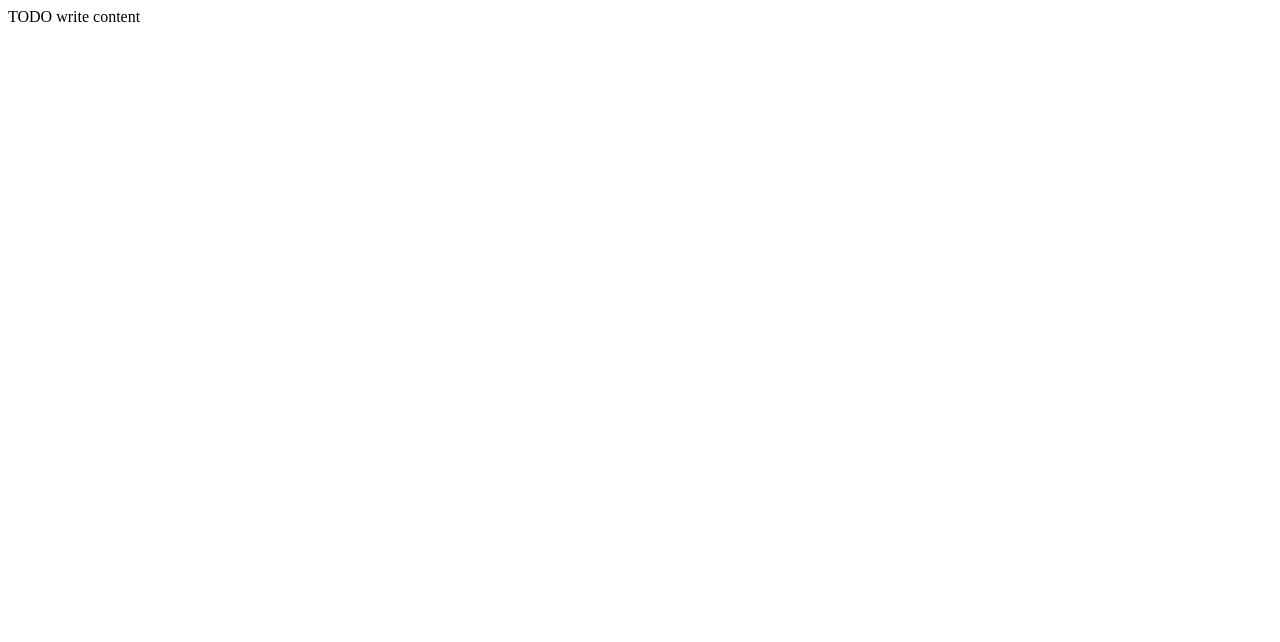
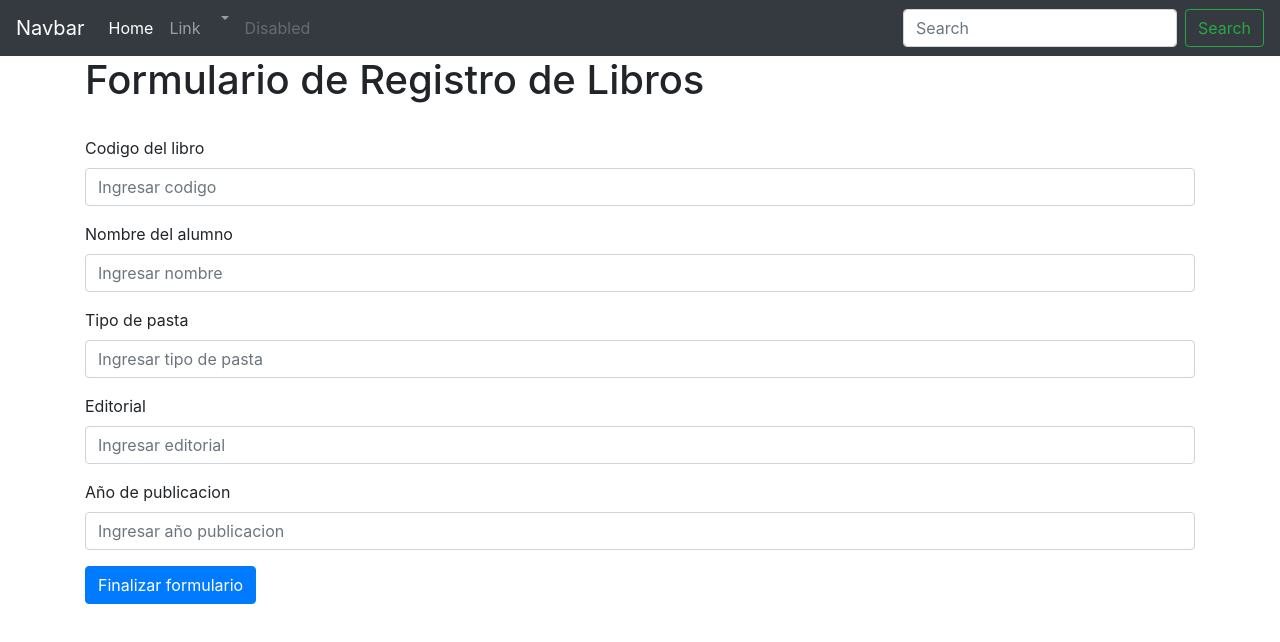
Before and after one commit to Arango155/JosueArango_ParcialI, a plain HTML site: page web/index.html in a window 1280 px wide. Drawn offline with nearby package versions, Linux system fonts and the light colour scheme.

Commit message:
Agrego boopstrap y creo un nav a la vez que el formulario

```diff
--- a/web/index.html
+++ b/web/index.html
@@ -1,11 +1,91 @@
 
 <html>
     <head>
-        <title>TODO supply a title</title>
+        <title>Primer Parcial</title>
         <meta charset="UTF-8">
         <meta name="viewport" content="width=device-width, initial-scale=1.0">
+        <link rel="stylesheet" href="https://cdn.jsdelivr.net/npm/bootstrap@4.6.2/dist/css/bootstrap.min.css" integrity="sha384-xOolHFLEh07PJGoPkLv1IbcEPTNtaed2xpHsD9ESMhqIYd0nLMwNLD69Npy4HI+N" crossorigin="anonymous">
+        <script src="https://cdn.jsdelivr.net/npm/bootstrap@4.6.2/dist/js/bootstrap.bundle.min.js" integrity="sha384-Fy6S3B9q64WdZWQUiU+q4/2Lc9npb8tCaSX9FK7E8HnRr0Jz8D6OP9dO5Vg3Q9ct" crossorigin="anonymous"></script>
     </head>
     <body>
-        <div>TODO write content</div>
+
+
+
+    <nav class="navbar navbar-expand-lg navbar-dark bg-dark">
+        <a class="navbar-brand" href="#">Navbar</a>
+        <button class="navbar-toggler" type="button" data-toggle="collapse" data-target="#navbarSupportedContent" aria-controls="navbarSupportedContent" aria-expanded="false" aria-label="Toggle navigation">
+          <span class="navbar-toggler-icon"></span>
+        </button>
+
+    <div class="collapse navbar-collapse" id="navbarSupportedContent">
+        <ul class="navbar-nav mr-auto">
+          <li class="nav-item active">
+            <a class="nav-link" href="#">Home <span class="sr-only">(current)</span></a>
+          </li>
+          <li class="nav-item">
+            <a class="nav-link" href="#">Link</a>
+          </li>
+          <li class="nav-item dropdown">
+            <a class="nav-link dropdown-toggle" href="#" role="button" data-toggle="dropdown" aria-expanded="false">
+
+            </a>
+            <div class="dropdown-menu">
+              <a class="dropdown-item" href="#">Action</a>
+              <a class="dropdown-item" href="#">Another action</a>
+              <div class="dropdown-divider"></div>
+              <a class="dropdown-item" href="#">Something else here</a>
+            </div>
+          </li>
+          <li class="nav-item">
+            <a class="nav-link disabled">Disabled</a>
+          </li>
+        </ul>
+        <form class="form-inline my-2 my-lg-0">
+          <input class="form-control mr-sm-2" type="search" placeholder="Search" aria-label="Search">
+          <button class="btn btn-outline-success my-2 my-sm-0" type="submit">Search</button>
+        </form>
+      </div>
+    </nav>
+
+
+    <div class="container">
+
+
+        <h1>Formulario de Registro de Libros</h1>
+        <br>
+
+        <form action="NewServlet">
+
+            <div class="form-group">
+                <label for="exampleInputName">Codigo del libro</label>
+                <input class="form-control" type="text" placeholder="Ingresar codigo" name="code" >
+            </div>
+            <div class="form-group">
+                <label for="exampleInputName">Nombre del alumno</label>
+                <input class="form-control" type="text" placeholder="Ingresar nombre" name="name" >
+            </div>
+            <div class="form-group">
+              <label for="exampleInputEmail1">Tipo de pasta</label>
+              <input type="email" class="form-control" placeholder="Ingresar tipo de pasta" name="paste" >
+
+            </div>
+            <div class="form-group">
+              <label for="exampleInputPassword1">Editorial</label>
+              <input type="text" class="form-control"  placeholder="Ingresar editorial" name="editorial" >
+
+
+             </div>
+            <div class="form-group">
+              <label for="exampleInputPassword1">Año de publicacion</label>
+              <input type="text" class="form-control"  placeholder="Ingresar año publicacion" name="editorial" >
+            </div>
+
+
+
+            <button type="submit" class="btn btn-primary">Finalizar formulario</button>
+
+
+        </form>
+    </div>
     </body>
 </html>
```
Also changed, not shown: 1 other file.
